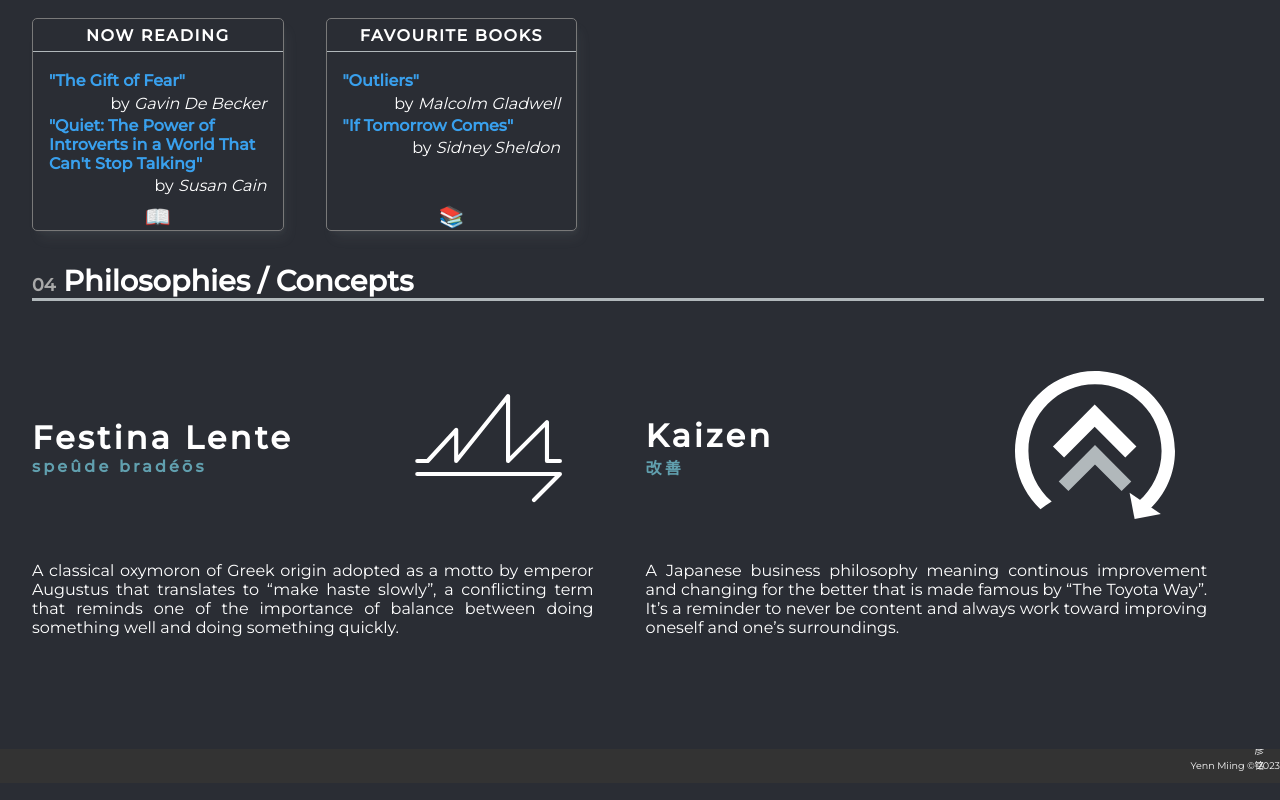
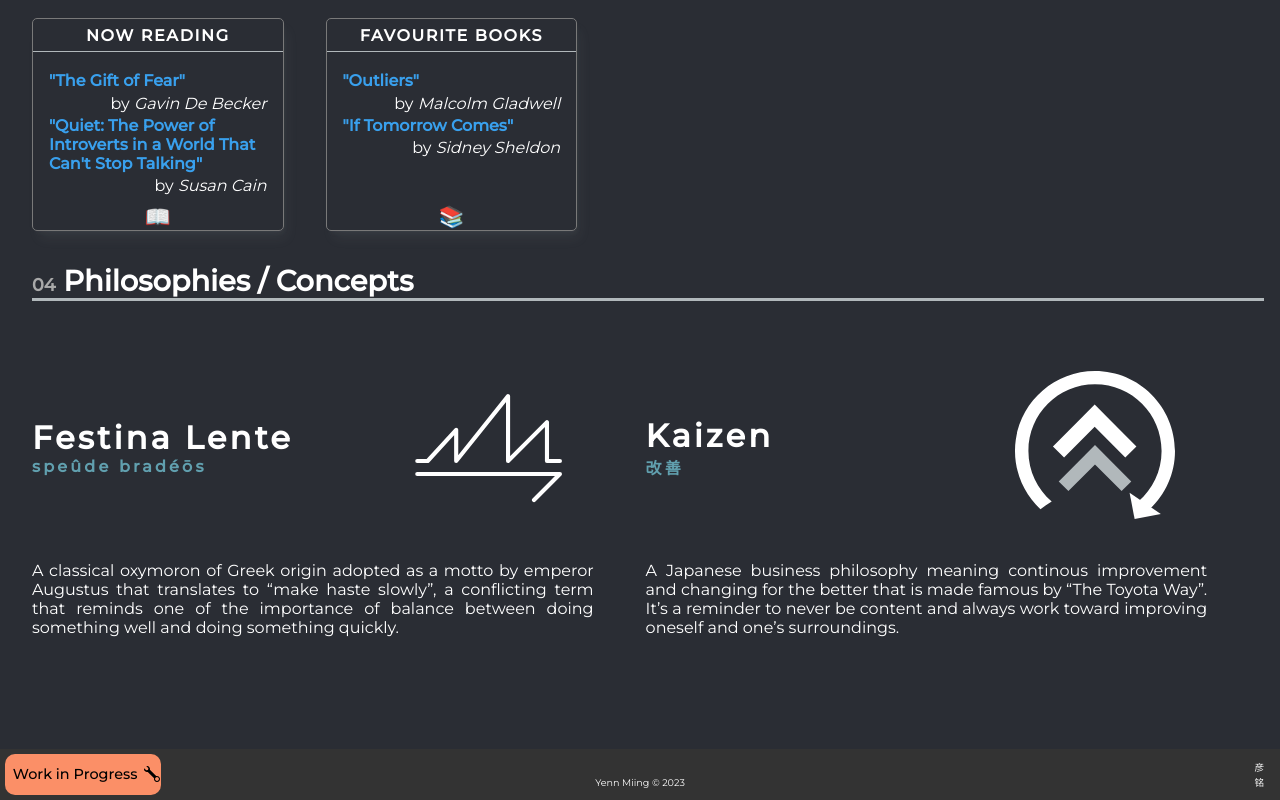
Before and after one commit to yenn01/website, a SvelteKit app: page /about in a window 1280 px wide. Shown: the part 1679-2479 px from the top of the page. Built offline with nearby package versions, Linux system fonts and the light colour scheme.

Commit message:
Added Work in Progress Tag to Footer

```diff
--- a/src/routes/Footer.svelte
+++ b/src/routes/Footer.svelte
@@ -2,17 +2,33 @@
 </script>
 
 <footer>
-	<p>Yenn Miing &#xa9; 2023</p>
-	<div class="cornerHolder">
-		<p class="chi">彦<br />铭</p>
+	<div class="WIPHolder">
+		<p>Work in Progress</p>
+		<svg
+			xmlns="http://www.w3.org/2000/svg"
+			width="16"
+			height="16"
+			fill="currentColor"
+			class="bi bi-wrench"
+			viewBox="0 0 16 16"
+		>
+			<path
+				d="M.102 2.223A3.004 3.004 0 0 0 3.78 5.897l6.341 6.252A3.003 3.003 0 0 0 13 16a3 3 0 1 0-.851-5.878L5.897 3.781A3.004 3.004 0 0 0 2.223.1l2.141 2.142L4 4l-1.757.364L.102 2.223zm13.37 9.019.528.026.287.445.445.287.026.529L15 13l-.242.471-.026.529-.445.287-.287.445-.529.026L13 15l-.471-.242-.529-.026-.287-.445-.445-.287-.026-.529L11 13l.242-.471.026-.529.445-.287.287-.445.529-.026L13 11l.471.242z"
+			/>
+		</svg>
+		<!-- Wrench icon from Bootstrap Icons -->
 	</div>
+	<p class="copy">Yenn Miing &#xa9; 2023</p>
+	<!-- <div class="cornerHolder"> -->
+	<p class="chi">彦<br />铭</p>
+	<!-- </div> -->
 </footer>
 
 <style>
 	footer {
 		display: flex;
-		flex-direction: column;
-		justify-content: center;
+		flex-direction: row;
+		justify-content: space-between;
 		align-items: flex-end;
 		font-size: 0.6rem;
 		/* background-color: var(--color-theme-dark-1); */
@@ -21,6 +37,29 @@
 		overflow-x: hidden;
 		position: relative;
 		color: white;
+	}
+
+	.copy {
+		position: absolute;
+		left: 0;
+		right: 0;
+		text-align: center;
+	}
+
+	.WIPHolder {
+		display: flex;
+		padding: 0.1rem;
+		border-radius: 10px;
+		margin: 0.3rem;
+		background-color: var(--color-theme-dark-1);
+		color: black;
+		align-items: center;
+	}
+
+	.WIPHolder > p {
+		margin: 0.5rem 0.4rem;
+		font-weight: 500;
+		font-size: 0.9rem;
 	}
 
 	.cornerHolder {
--- a/src/routes/styles.css
+++ b/src/routes/styles.css
@@ -15,6 +15,7 @@
     --color-theme-3: #39a0ed;
     --color-theme-4: #e89005;
     --color-theme-5: #61a0af;
+    --color-theme-dark-1:#fb8f67;
     --color-bg-dark-1: #2a2d34 ;
     --color-text-dark: #b1b8bb;
 	--color-text: rgba(0, 0, 0, 0.7);
```
